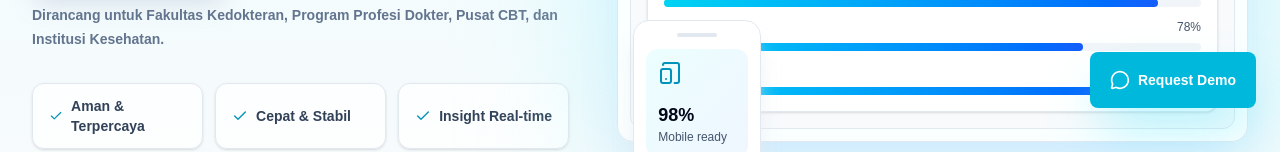
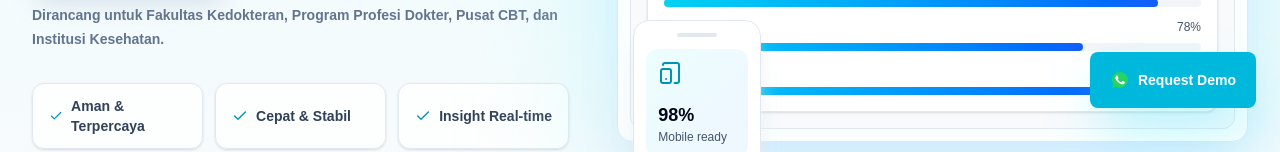
Before and after one commit to oktomarpaung/digitaltech-landing, a Next.js app: page / in a window 1280 px wide. Shown: the part 668-820 px from the top of the page. Built offline with nearby package versions, Linux system fonts and the light colour scheme.

Commit message:
fix: update WhatsApp display format

```diff
--- a/src/app/page.tsx
+++ b/src/app/page.tsx
@@ -13,7 +13,6 @@ import {
   GraduationCap,
   LockKeyhole,
   Menu,
-  MessageCircle,
   MonitorSmartphone,
   ShieldCheck,
   Sparkles,
@@ -200,6 +199,21 @@ function Logo() {
         className="h-auto w-[170px] object-contain md:w-[230px]"
       />
     </a>
+  );
+}
+
+function WhatsAppIcon({ className = "h-5 w-5" }: { className?: string }) {
+  return (
+    <svg className={className} viewBox="0 0 32 32" aria-hidden="true">
+      <path
+        fill="#25D366"
+        d="M16 3.2c-7.05 0-12.8 5.64-12.8 12.58 0 2.38.68 4.69 1.96 6.68L3.2 28.8l6.54-1.9A12.96 12.96 0 0 0 16 28.36c7.05 0 12.8-5.64 12.8-12.58S23.05 3.2 16 3.2Z"
+      />
+      <path
+        fill="#fff"
+        d="M22.91 18.89c-.37-.18-2.2-1.08-2.54-1.2-.34-.12-.59-.18-.84.19-.25.37-.96 1.2-1.18 1.44-.22.25-.43.28-.8.1-.37-.19-1.57-.58-2.99-1.84a11.13 11.13 0 0 1-2.07-2.57c-.22-.37-.02-.57.16-.75.17-.17.37-.43.56-.65.18-.22.25-.37.37-.62.12-.25.06-.46-.03-.65-.09-.18-.84-2.02-1.15-2.76-.3-.72-.61-.62-.84-.63h-.72c-.25 0-.65.09-.99.46-.34.37-1.3 1.27-1.3 3.09 0 1.82 1.33 3.58 1.52 3.83.19.25 2.62 4 6.35 5.6.89.38 1.58.61 2.12.78.89.28 1.71.24 2.35.15.72-.11 2.2-.9 2.51-1.77.31-.87.31-1.61.22-1.77-.09-.15-.34-.24-.71-.43Z"
+      />
+    </svg>
   );
 }
 
@@ -858,7 +872,7 @@ export default function Home() {
         rel="noreferrer"
         className="fixed bottom-3 right-3 z-50 inline-flex h-10 max-w-[calc(100vw-1.5rem)] items-center justify-center gap-2 rounded-lg bg-cyan-500 px-3 text-xs font-black text-white shadow-2xl shadow-cyan-300/60 transition hover:bg-cyan-600 sm:bottom-6 sm:right-6 sm:h-14 sm:px-5 sm:text-sm"
       >
-        <MessageCircle className="h-4 w-4 sm:h-5 sm:w-5" />
+        <WhatsAppIcon className="h-4 w-4 sm:h-5 sm:w-5" />
         <span>Request Demo</span>
       </a>
 
@@ -867,7 +881,15 @@ export default function Home() {
           <div>
             <Logo />
             <p className="mt-4 text-sm font-semibold text-slate-600">Platform Asesmen Digital Terintegrasi</p>
-            <p className="mt-2 text-sm font-semibold text-slate-600">WhatsApp: +62 813-9788-650</p>
+            <a
+              href={whatsappUrl}
+              target="_blank"
+              rel="noreferrer"
+              className="mt-2 inline-flex items-center gap-2 text-sm font-semibold text-slate-600 transition hover:text-cyan-700"
+            >
+              <WhatsAppIcon className="h-5 w-5" />
+              WhatsApp Demo: 0813-9788-650
+            </a>
           </div>
 
           <div className="flex flex-col gap-4 text-sm font-semibold text-slate-600 sm:flex-row sm:items-center">
```
